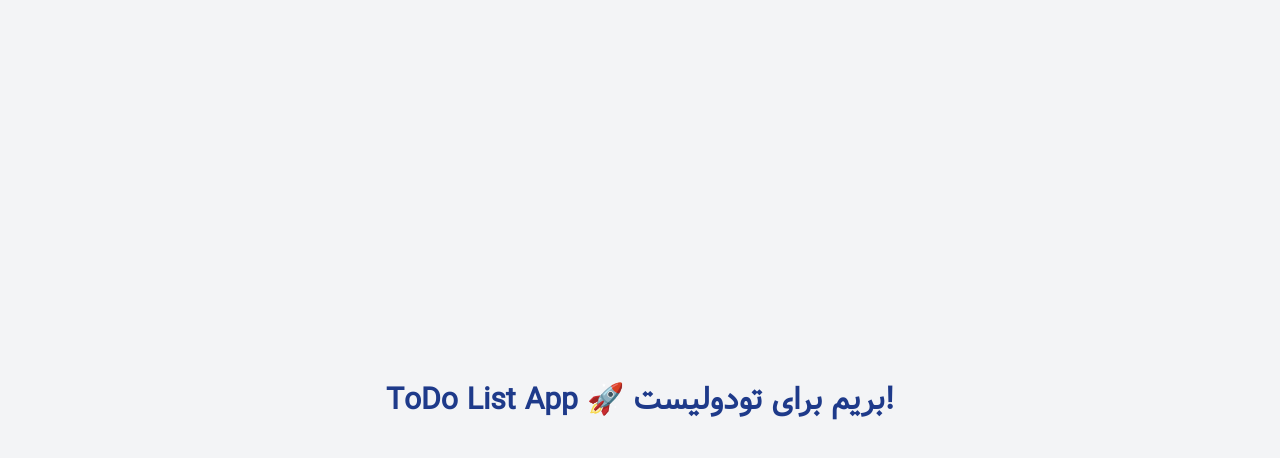
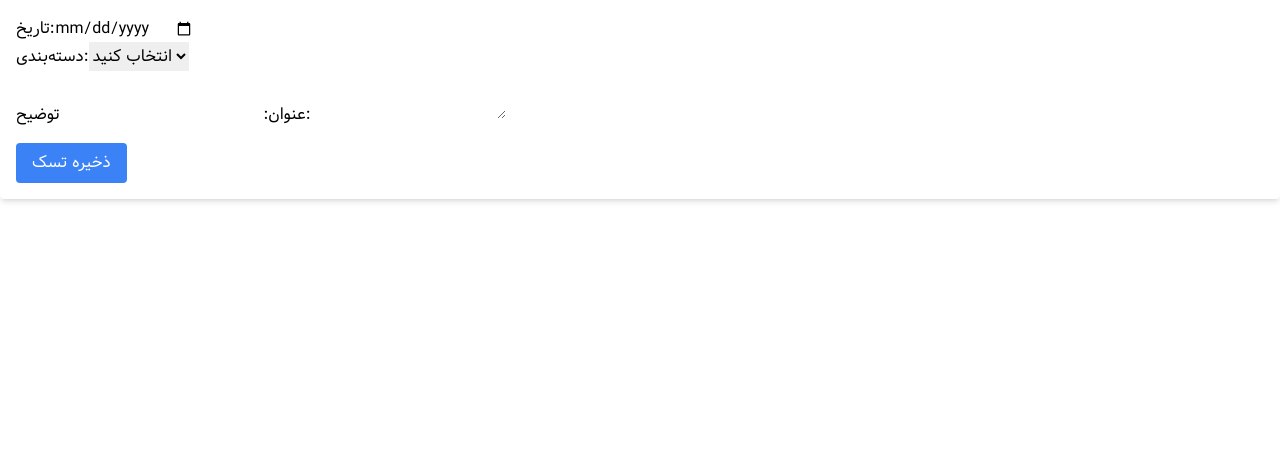
Before and after one commit to mbeigi-reza/ToDo-list, a React (Create React App) app: page /add in a window 1280 px wide. Shown: the top 458 px of the page. Built offline with nearby package versions, Linux system fonts and the light colour scheme; the HTML template or start-up script is replaced by a standard one.

Commit message:
Writing the logic for the add task page

```diff
--- a/package.json
+++ b/package.json
@@ -9,6 +9,7 @@
     "@testing-library/user-event": "^13.5.0",
     "react": "^19.2.0",
     "react-dom": "^19.2.0",
+    "react-router-dom": "^7.9.4",
     "react-scripts": "5.0.1",
     "web-vitals": "^2.1.4"
   },
--- a/src/App.js
+++ b/src/App.js
@@ -1,12 +1,14 @@
-function App() {
+import { BrowserRouter, Routes, Route } from "react-router-dom";
+import TodoApp from "./components/TodoApp";
+import AddTaskPage from "./components/AddTaskPage/AddTaskPage";
+
+export default function App() {
   return (
-    <div className="min-h-screen flex items-center justify-center bg-gray-100">
-      <h1 className="text-3xl font-bold text-blue-900">
-        ToDo List App 🚀
-        بریم برای تودولیست!
-      </h1>
-    </div>
+    <BrowserRouter>
+      <Routes>
+        <Route path="/" element={<TodoApp />} />
+        <Route path="/add" element={<AddTaskPage />} />
+      </Routes>
+    </BrowserRouter>
   );
 }
-
-export default App;
--- /dev/null
+++ b/src/components/AddTaskPage/AddTaskPage.jsx
@@ -0,0 +1,43 @@
+import { useState } from "react";
+import Calendar from "./Calendar";
+import CategorySelect from "./CategorySelect";
+import TaskForm from "./TaskForm";
+
+export default function AddTaskPage() {
+  const [selectedDate, setSelectedDate] = useState(null);
+  const [category, setCategory] = useState("");
+  const [task, setTask] = useState({ title: "", description: "" });
+
+  function handleDateChange(date) {
+    setSelectedDate(date);
+  }
+
+  function handleCategoryChange(value) {
+    setCategory(value);
+  }
+
+  function handleTaskChange(field, value) {
+    setTask({ ...task, [field]: value });
+  }
+
+  function handleSubmit(e) {
+    e.preventDefault(); // جلوگیری از رفرش صفحه
+    console.log("📦 تسک نهایی:", {
+      date: selectedDate,
+      category,
+      ...task,
+    });
+  }
+
+  return (
+    <form onSubmit={handleSubmit} className="p-4 bg-white rounded shadow-md">
+      <Calendar selectedDate={selectedDate} onDateChange={handleDateChange} />
+      <CategorySelect category={category} onCategoryChange={handleCategoryChange} />
+      <TaskForm task={task} onTaskChange={handleTaskChange} />
+
+      <button type="submit" className="bg-blue-500 text-white px-4 py-2 rounded mt-4">
+        ذخیره تسک
+      </button>
+    </form>
+  );
+}
--- /dev/null
+++ b/src/components/AddTaskPage/Calendar.jsx
@@ -0,0 +1,12 @@
+export default function Calendar({ selectedDate, onDateChange }) {
+  return (
+    <div>
+      <label>تاریخ:</label>
+      <input
+        type="date"
+        value={selectedDate || ""}
+        onChange={(e) => onDateChange(e.target.value)}
+      />
+    </div>
+  );
+}
--- /dev/null
+++ b/src/components/AddTaskPage/CategorySelect.jsx
@@ -0,0 +1,15 @@
+export default function CategorySelect({ category, onCategoryChange }) {
+  return (
+    <div>
+      <label>دسته‌بندی:</label>
+      <select
+        value={category}
+        onChange={(e) => onCategoryChange(e.target.value)}
+      >
+        <option value="">انتخاب کنید</option>
+        <option value="کار">کار</option>
+        <option value="شخصی">شخصی</option>
+      </select>
+    </div>
+  );
+}
--- /dev/null
+++ b/src/components/AddTaskPage/TaskForm.jsx
@@ -0,0 +1,18 @@
+export default function TaskForm({ task, onTaskChange }) {
+  return (
+    <div>
+      <label>عنوان:</label>
+      <input
+        type="text"
+        value={task.title}
+        onChange={(e) => onTaskChange("title", e.target.value)}
+      />
+
+      <label>توضیح:</label>
+      <textarea
+        value={task.description}
+        onChange={(e) => onTaskChange("description", e.target.value)}
+      ></textarea>
+    </div>
+  );
+}
--- /dev/null
+++ b/src/components/TodoApp.jsx
@@ -0,0 +1,55 @@
+import { useState } from "react";
+import { useNavigate } from "react-router-dom";
+
+export default function TodoApp() {
+  const navigate = useNavigate(); // 🔹 اضافه شد
+
+  // لیست تسک‌ها
+  const [tasks, setTasks] = useState([]);
+  // فیلتر انتخاب شده
+  const [filter, setFilter] = useState("All");
+
+  // تابع افزودن تسک جدید
+  const addTask = (text) => {
+    if (!text.trim()) return;
+    const newTask = {
+      id: Date.now(),
+      text,
+      completed: false,
+    };
+    setTasks([...tasks, newTask]);
+  };
+
+  // تغییر وضعیت تسک (تکمیل/درحال انجام)
+  const toggleTask = (id) => {
+    setTasks(
+      tasks.map((t) =>
+        t.id === id ? { ...t, completed: !t.completed } : t
+      )
+    );
+  };
+
+  // حذف تسک
+  const deleteTask = (id) => {
+    setTasks(tasks.filter((t) => t.id !== id));
+  };
+
+  // اعمال فیلتر
+  const filteredTasks = tasks.filter((task) => {
+    if (filter === "Active") return !task.completed;
+    if (filter === "Completed") return task.completed;
+    return true;
+  });
+
+  return (
+    <div className="p-6 text-center">
+      <h1 className="text-2xl font-bold mb-4">صفحه اصلی</h1>
+      <button
+        className="bg-blue-500 text-white px-4 py-2 rounded"
+        onClick={() => navigate("/add")}
+      >
+        افزودن تسک
+      </button>
+    </div>
+  );
+}
```
Also changed, not shown: 1 other file (tests, documents, lock files or other folders).
